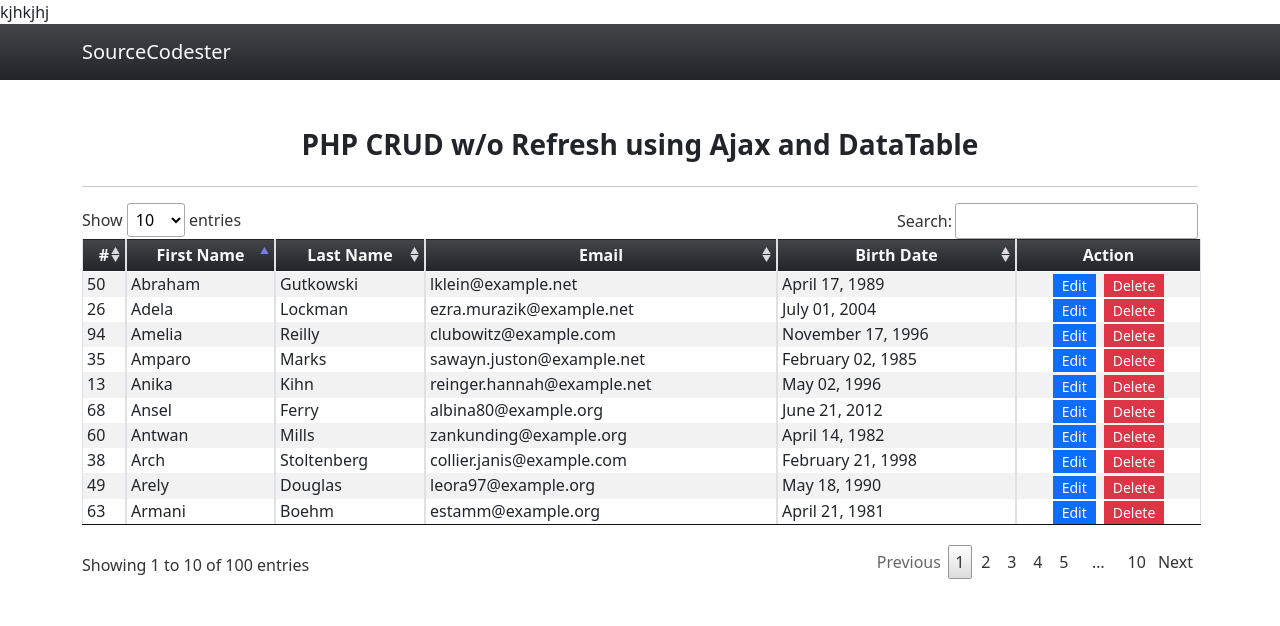
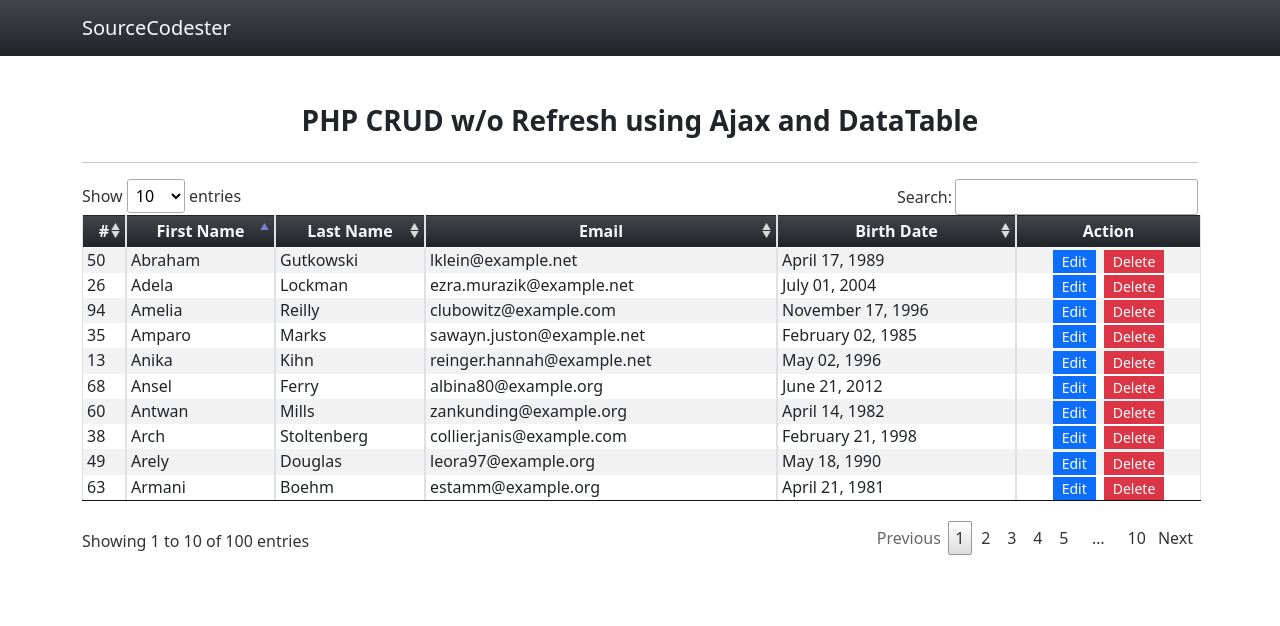
Before and after one commit to mdtausif317/test, a PHP site: page / in a window 1280 px wide. Shown: the top 626 px of the page. Run offline with PHP 8.4, Linux system fonts and the light colour scheme; data comes from the database, SQL or seed files in the repository; some libraries are stand-ins or nearby versions.

Commit message:
update index.php

```diff
--- a/index.php
+++ b/index.php
@@ -22,7 +22,6 @@
     </style>
 </head>
 
-kjhkjhj
 <body class="">
 <nav class="navbar navbar-expand-lg navbar-light bg-dark bg-gradient">
   <div class="container">
```
